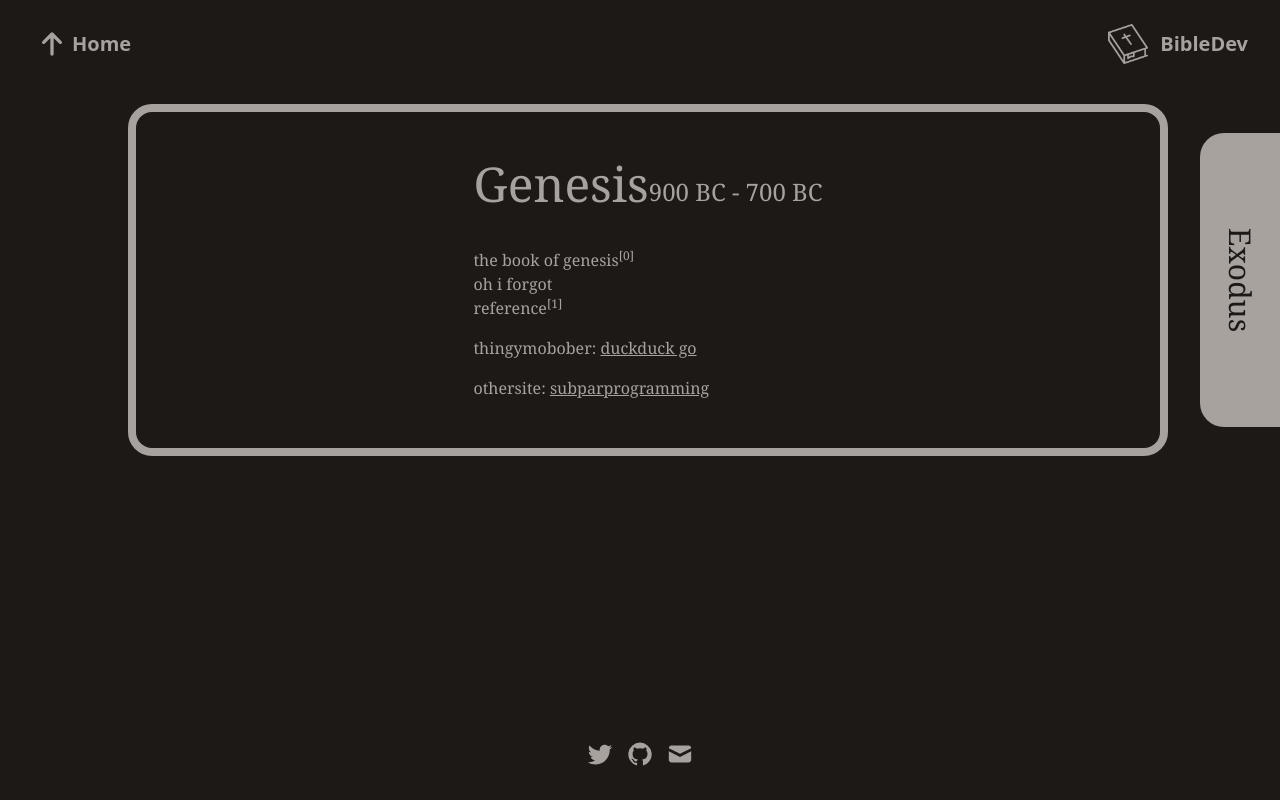
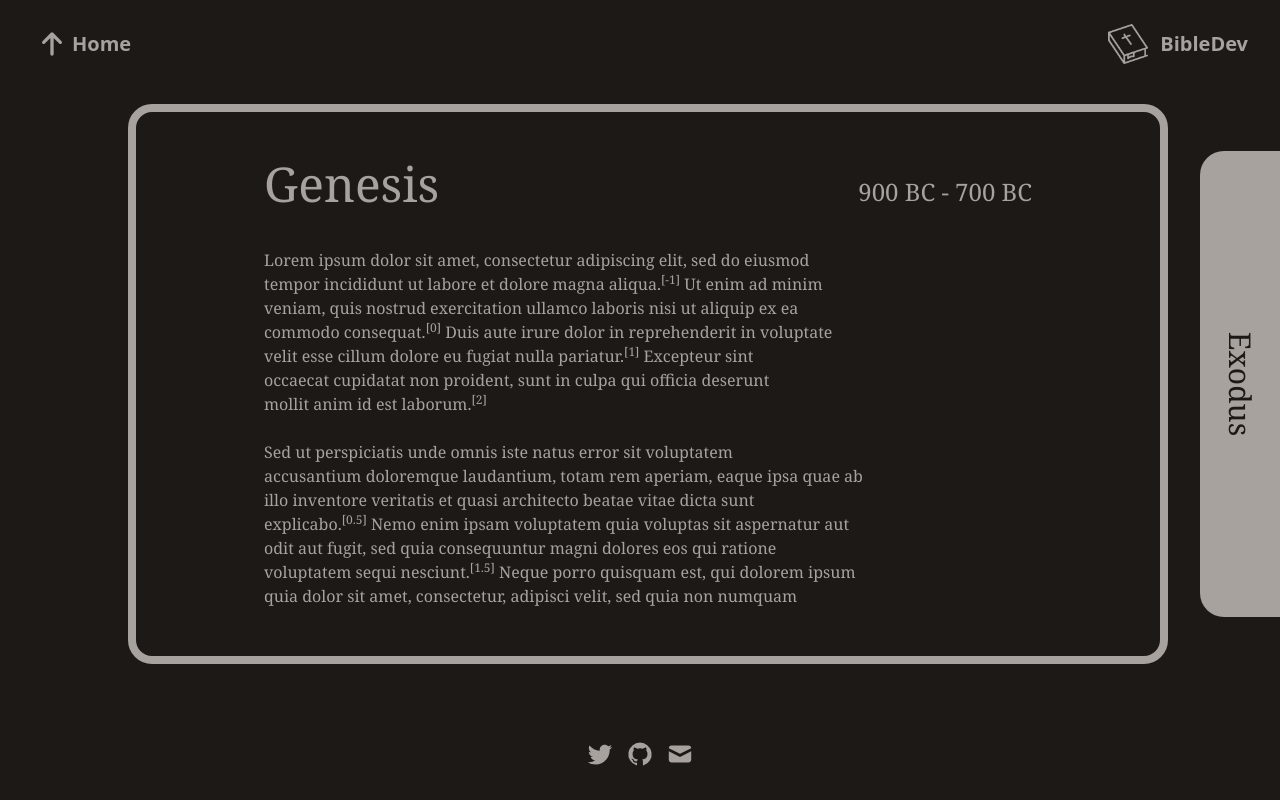
Before and after one commit to udon-code-studios/bible-dev, a Next.js app: page /old/genesis in a window 1280 px wide. Built offline with nearby package versions, Linux system fonts and the light colour scheme.

Commit message:
some nice yay

```diff
--- a/components/Markdown.js
+++ b/components/Markdown.js
@@ -1,6 +1,6 @@
 import ReactMarkdown from 'react-markdown';
 import Link from 'next/link';
-import React, { Component, createRef } from 'react';
+import { Component, createRef, Fragment } from 'react';
 
 // using class so we can have an array of React.createRef (doesn't work in functional components)
 export default class Markdown extends Component {
@@ -35,7 +35,7 @@
               </Link>
             ),
             p: ({ node, ...props }) => {
-              props.children = props.children.map(child => {
+              props.children = props.children.map((child, idx) => {
                 if (typeof child === 'string') {
                   // if string check for [x] which signals reference
                   // split by reference with regex
@@ -46,14 +46,14 @@
                   Array(child.length - 1).fill().forEach((_, idx) => {
                     child.splice(originalLength - 1 - idx,
                       0,
-                      <sup>
+                      <sup key={idx}>
                         <a
                           href='#'
                           onClick={(e) => {
                             e.preventDefault();
                             if (!this.referenceRefs[this.currentRef - idx - this.currentRef / 2 - 1]) return;
                             const current = this.referenceRefs[this.currentRef - idx - this.currentRef / 2 - 1].current;
-                            current.scrollIntoView();
+                            current.scrollIntoView({ behavior: 'smooth' });
                             current.focus();
                           }}
                         >
@@ -64,9 +64,10 @@
                       </sup>
                     )
                   });
-                  return <>{child}</>;
                 }
-                else return child;
+								// using React.Fragment to prevent key warning
+								// you can't have props of a <></>, but you can if you use React.Fragment
+                return <Fragment key={idx}>{child}</Fragment>
               })
               return <p {...props} />
             }
--- a/data/books/old/genesis/entry.md
+++ b/data/books/old/genesis/entry.md
@@ -1,3 +1,22 @@
-the book of genesis[1]
-oh i forgot
-reference[2]
+Lorem ipsum dolor sit amet, consectetur adipiscing elit, sed do eiusmod
+tempor incididunt ut labore et dolore magna aliqua.[1] Ut enim ad minim
+veniam, quis nostrud exercitation ullamco laboris nisi ut aliquip ex ea
+commodo consequat.[2] Duis aute irure dolor in reprehenderit in voluptate
+velit esse cillum dolore eu fugiat nulla pariatur.[3] Excepteur sint
+occaecat cupidatat non proident, sunt in culpa qui officia deserunt
+mollit anim id est laborum.[4]
+
+
+Sed ut perspiciatis unde omnis iste natus error sit voluptatem
+accusantium doloremque laudantium, totam rem aperiam, eaque ipsa quae ab
+ illo inventore veritatis et quasi architecto beatae vitae dicta sunt
+explicabo.[5] Nemo enim ipsam voluptatem quia voluptas sit aspernatur aut
+odit aut fugit, sed quia consequuntur magni dolores eos qui ratione
+voluptatem sequi nesciunt.[6] Neque porro quisquam est, qui dolorem ipsum
+quia dolor sit amet, consectetur, adipisci velit, sed quia non numquam
+eius modi tempora incidunt ut labore et dolore magnam aliquam quaerat
+voluptatem.[7] Ut enim ad minima veniam, quis nostrum exercitationem ullam
+corporis suscipit laboriosam, nisi ut aliquid ex ea commodi consequatur?[8]
+ Quis autem vel eum iure reprehenderit qui in ea voluptate velit esse
+quam nihil molestiae consequatur, vel illum qui dolorem eum fugiat quo
+voluptas nulla pariatur?[9]
--- a/data/books/old/genesis/references.json
+++ b/data/books/old/genesis/references.json
@@ -1,4 +1,11 @@
 [
-	"thingymobober: [duckduck go](https://duckduckgo.com)",
-	"othersite: [subparprogramming](https://subparprogramming.org)"
+	"Grady, J. S., Her, M., Moreno, G., Perez, C., & Yelinek, J. (2019). Emotions in storybooks: A comparison of storybooks that represent ethnic and racial groups in the United States. *Psychology of Popular Media Culture*, 8(3), 207–217. https://doi.org/10.1037/ppm0000185",
+	"Grady, J. S., Her, M., Moreno, G., Perez, C., & Yelinek, J. (2019). Emotions in storybooks: A comparison of storybooks that represent ethnic and racial groups in the United States. *Psychology of Popular Media Culture*, 8(3), 207–217. https://doi.org/10.1037/ppm0000185",
+	"Grady, J. S., Her, M., Moreno, G., Perez, C., & Yelinek, J. (2019). Emotions in storybooks: A comparison of storybooks that represent ethnic and racial groups in the United States. *Psychology of Popular Media Culture*, 8(3), 207–217. https://doi.org/10.1037/ppm0000185",
+	"Grady, J. S., Her, M., Moreno, G., Perez, C., & Yelinek, J. (2019). Emotions in storybooks: A comparison of storybooks that represent ethnic and racial groups in the United States. *Psychology of Popular Media Culture*, 8(3), 207–217. https://doi.org/10.1037/ppm0000185",
+	"Grady, J. S., Her, M., Moreno, G., Perez, C., & Yelinek, J. (2019). Emotions in storybooks: A comparison of storybooks that represent ethnic and racial groups in the United States. *Psychology of Popular Media Culture*, 8(3), 207–217. https://doi.org/10.1037/ppm0000185",
+	"Grady, J. S., Her, M., Moreno, G., Perez, C., & Yelinek, J. (2019). Emotions in storybooks: A comparison of storybooks that represent ethnic and racial groups in the United States. *Psychology of Popular Media Culture*, 8(3), 207–217. https://doi.org/10.1037/ppm0000185",
+	"Grady, J. S., Her, M., Moreno, G., Perez, C., & Yelinek, J. (2019). Emotions in storybooks: A comparison of storybooks that represent ethnic and racial groups in the United States. *Psychology of Popular Media Culture*, 8(3), 207–217. https://doi.org/10.1037/ppm0000185",
+	"Grady, J. S., Her, M., Moreno, G., Perez, C., & Yelinek, J. (2019). Emotions in storybooks: A comparison of storybooks that represent ethnic and racial groups in the United States. *Psychology of Popular Media Culture*, 8(3), 207–217. https://doi.org/10.1037/ppm0000185",
+	"Grady, J. S., Her, M., Moreno, G., Perez, C., & Yelinek, J. (2019). Emotions in storybooks: A comparison of storybooks that represent ethnic and racial groups in the United States. *Psychology of Popular Media Culture*, 8(3), 207–217. https://doi.org/10.1037/ppm0000185"
 ]
```
